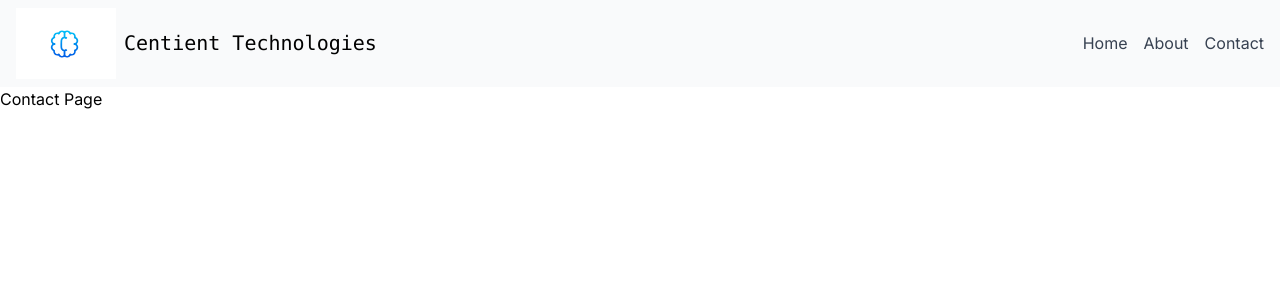
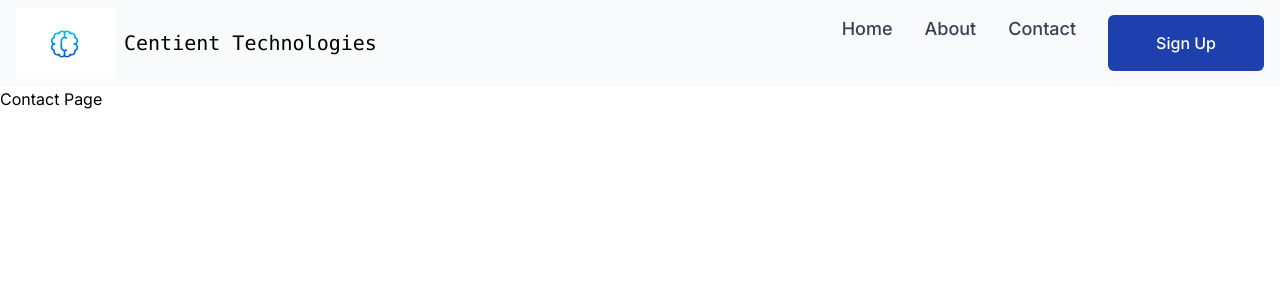
Before and after one commit to Centient-Technologies/Centient-Technologies, a Next.js app: page /contact in a window 1280 px wide. Shown: the top 300 px of the page. Built offline with nearby package versions, Linux system fonts and the light colour scheme.

Commit message:
modified  nav and button components

```diff
--- a/app/components/NavigationBar.tsx
+++ b/app/components/NavigationBar.tsx
@@ -2,6 +2,7 @@
 
 import Image from 'next/image';
 import router from 'next/router';
+import { Signingbutton } from './SigningButton';
 
 
 interface NavbarProps {
@@ -19,19 +20,21 @@ const NavigationBar = ({ logo, companyName, navItems }: NavbarProps) => {
         <h1 className="ml-2 text-xl font-medium font-mono text-black">{companyName}</h1>
       </div>
 
-      <ul className="flex space-x-4">
+      <ul className="flex space-x-8">
         {navItems.map((navItem) => (
-          <li key={navItem}>
+          <li key={navItem} >
             <a
               href={navItem == "Home" ? "/" : `/${navItem.toLowerCase()}`}
-              className="text-gray-700 hover:text-gray-900"
+              className="text-gray-700 hover:text-gray-900 text-lg font-medium"
               onClick={() => router.push(navItem)}
             >
               {navItem}
             </a>
           </li>
         ))}
+        <Signingbutton OnClick={() => alert("coming soon")} />
       </ul>
+
     </nav>
 
   );
--- a/app/components/SigningButton.tsx
+++ b/app/components/SigningButton.tsx
@@ -0,0 +1,10 @@
+
+interface SigningbuttonProps {
+    OnClick: VoidFunction;
+
+}
+export const Signingbutton = ({ OnClick }: SigningbuttonProps) => {
+    return (
+        <button className="flex text-white bg-blue-800 rounded-md py-4 px-12 font-medium hover:bg-blue-600 my-0" onClick={OnClick} >Sign Up</button>
+    )
+}
```
